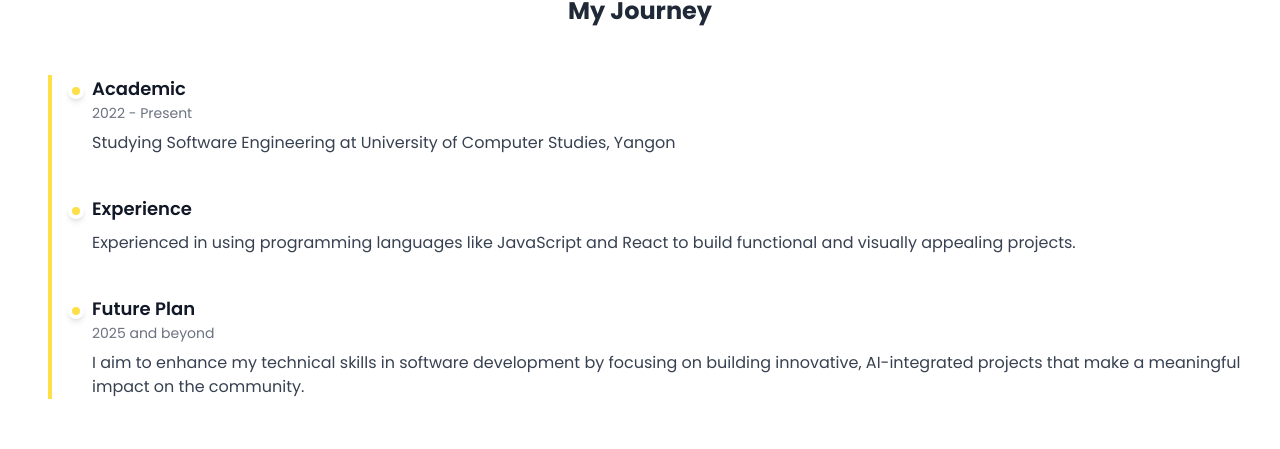
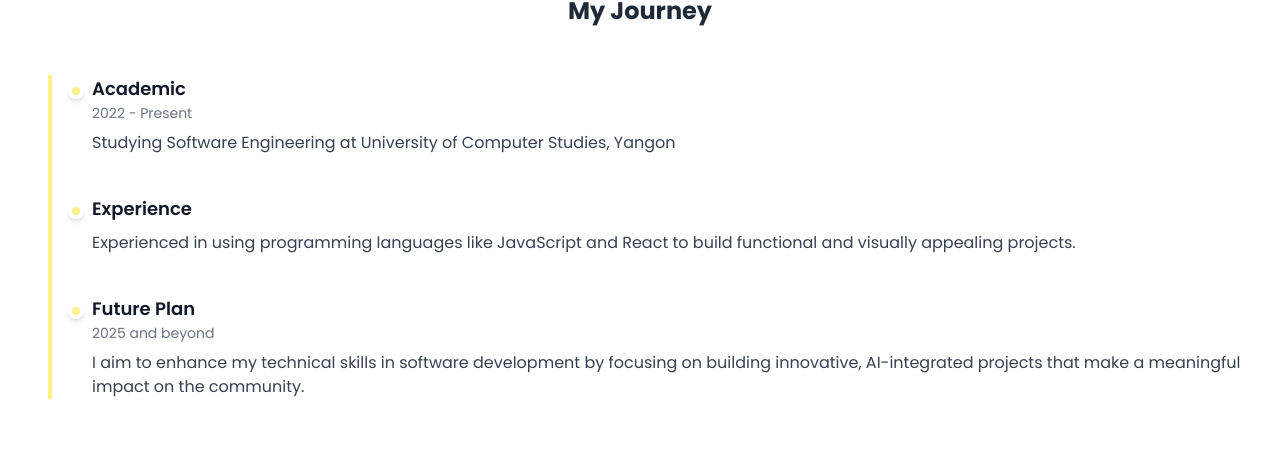
Before and after one commit to wintwah243/shiportfolio-v2.0, a React (Vite) app in the folder shiportfolio-version2.0/: page / in a window 1280 px wide. Shown: the part 765-1214 px from the top of the page. Built offline with nearby package versions, Linux system fonts and the light colour scheme.

Commit message:
Update TimelineSection.jsx

```diff
--- a/shiportfolio-version2.0/src/components/TimelineSection.jsx
+++ b/shiportfolio-version2.0/src/components/TimelineSection.jsx
@@ -23,7 +23,7 @@ const TimelineSection = () => {
   return (
     <div className="mt-20 space-y-12">
       <h2 className="text-2xl font-bold text-center text-gray-800">My Journey</h2>
-      <div className="relative border-l-4 border-yellow-300 pl-10 ml-4">
+      <div className="relative border-l-4 border-yellow-200 pl-10 ml-4">
         {timelineData.map((item, index) => (
           <motion.div
             key={index}
@@ -33,7 +33,7 @@ const TimelineSection = () => {
             transition={{ duration: 0.6 }}
           >
             {/* Circle */}
-            <div className="absolute -left-6 top-2 w-4 h-4 bg-yellow-300 rounded-full border-4 border-white shadow-md"></div>
+            <div className="absolute -left-6 top-2 w-4 h-4 bg-yellow-200 rounded-full border-4 border-white shadow-md"></div>
 
             {/* Content */}
             <h3 className="text-lg font-semibold text-gray-900">{item.title}</h3>
```
